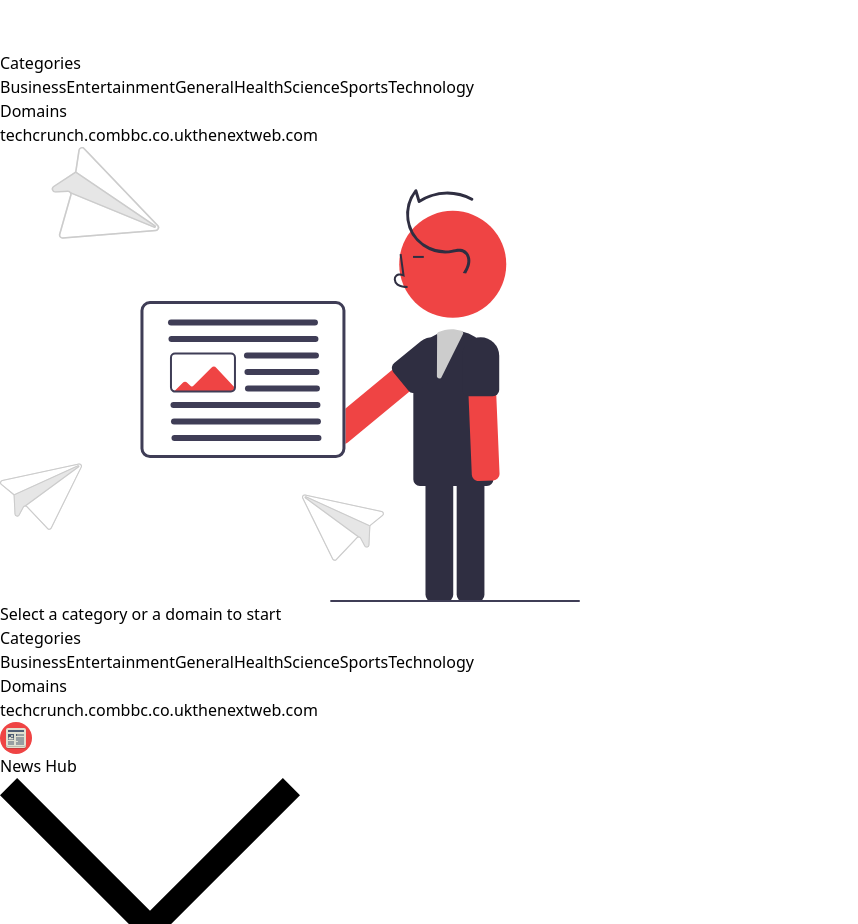
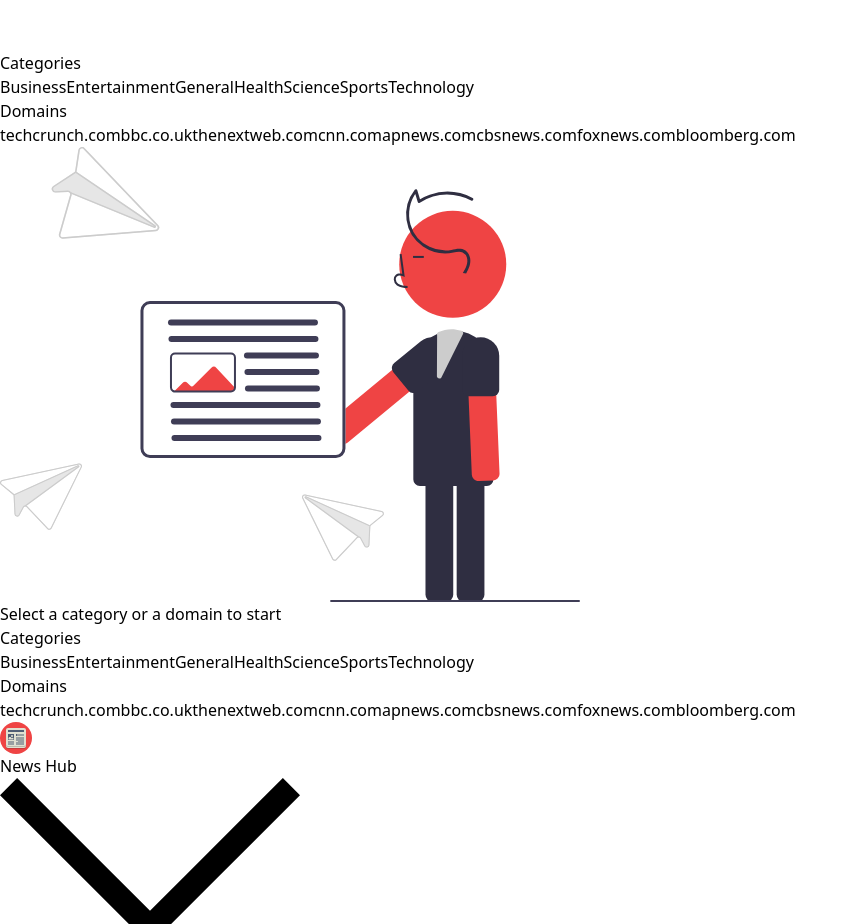
Before and after one commit to completejavascript/news-hub, a Vue app: page / in a window 1280 px wide. Shown: the part 1921-2845 px from the top of the page, without its empty margins (0-858 px from the left). Built offline with nearby package versions, Linux system fonts and the light colour scheme.

Commit message:
fix: update newsNav with domains

```diff
--- a/src/components/NewsNav.vue
+++ b/src/components/NewsNav.vue
@@ -14,10 +14,15 @@
   {value: 'technology', label: 'Technology'},
 ]);
 
-const defaultDomains = ref<{value: string; label: string}[]>([
-  {value: 'techcrunch.com', label: 'techcrunch.com'},
-  {value: 'bbc.co.uk', label: 'bbc.co.uk'},
-  {value: 'thenextweb.com', label: 'thenextweb.com'},
+const defaultDomains = ref<string[]>([
+  'techcrunch.com',
+  'bbc.co.uk',
+  'thenextweb.com',
+  'cnn.com',
+  'apnews.com',
+  'cbsnews.com',
+  'foxnews.com',
+  'bloomberg.com',
 ]);
 
 const domains = ref(defaultDomains);
@@ -47,9 +52,9 @@
       </template>
 
       <div class="text-xl font-medium mt-6 mb-3 text-slate-800 dark:text-slate-300">Domains</div>
-      <template v-for="domain in domains" :key="domain.value">
+      <template v-for="domain in domains" :key="domain">
         <RouterLink
-          :to="`/domain/${domain.value}`"
+          :to="`/domain/${domain}`"
           :class="{
             'py-1.5 px-4 border-l pl-4 -ml-px cursor-pointer': true,
             'border-slate-900/10 dark:border-slate-300/10': true,
@@ -57,7 +62,7 @@
             'text-slate-500 hover:text-slate-700 dark:hover:text-slate-400': true,
           }"
         >
-          {{ domain.label }}
+          {{ domain }}
         </RouterLink>
       </template>
     </nav>
```
